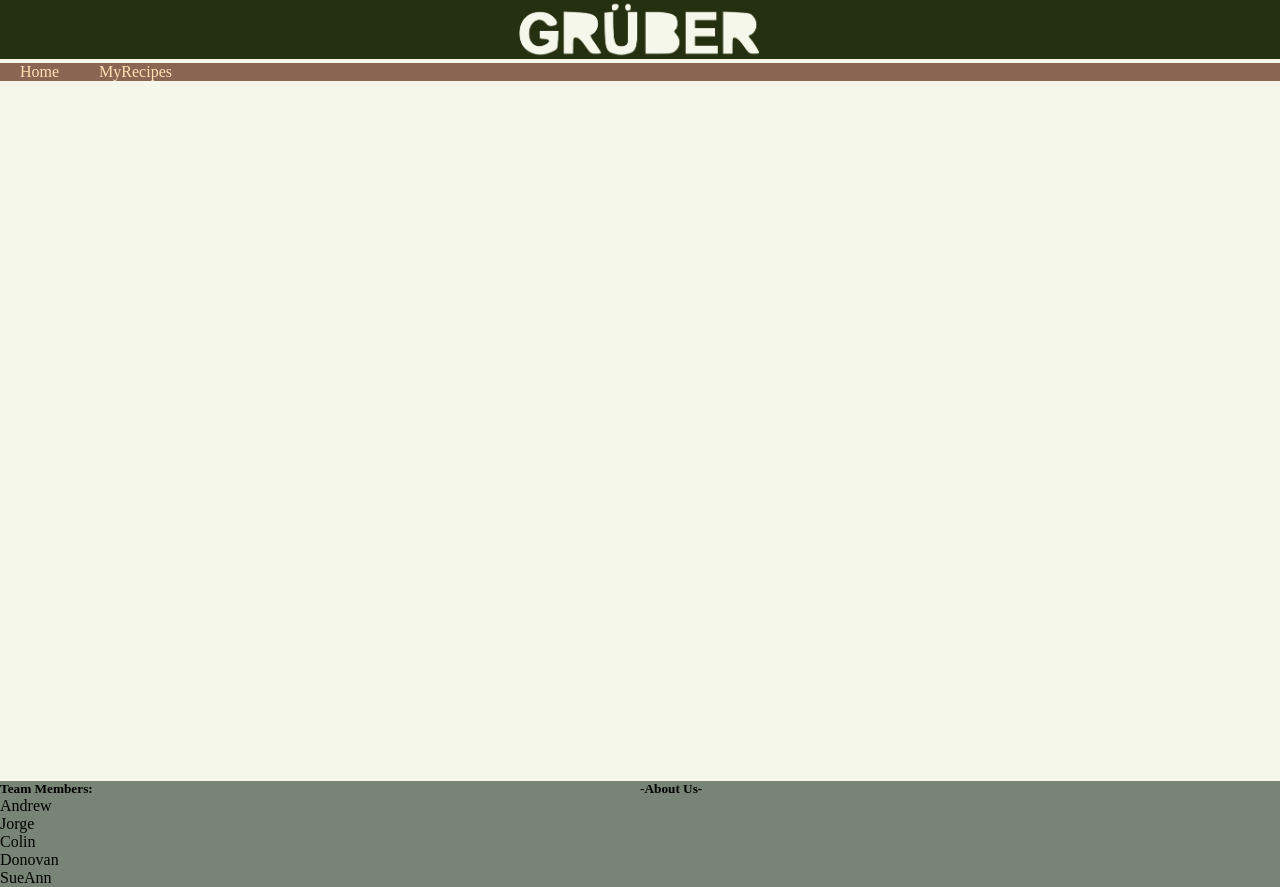
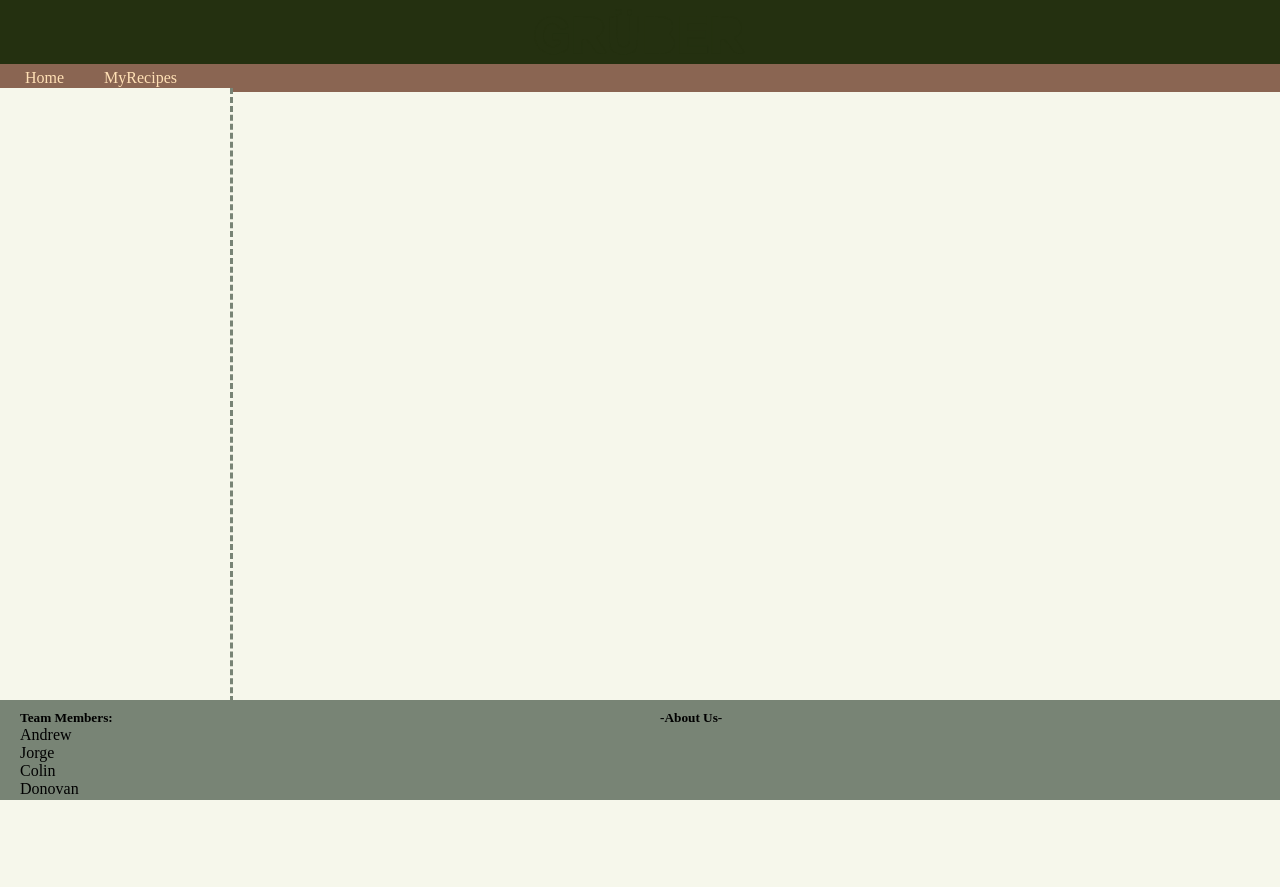
Before and after one commit to thirdslipper/CS480, a Flask app: template CS480-PythonWithJS/templates/profile.html in a window 1280 px wide. After the commit the page ends 800 px from the top, so only its background shows below. Run offline with Flask 2, Linux system fonts and the light colour scheme; the template is opened without the code that fills it, so the values that code supplies are empty; some libraries are stand-ins or nearby versions.

Commit message:
Reformatting Work
Recreated header with title for later additions of profile buttons and functionality.
Implemented 'aside' for static content.
Statically locked header, navbar, aside, and footer.
Various changes to formatting approach to begin optimization for various screen sizes.

```diff
--- a/CS480-PythonWithJS/static/css/styles.css
+++ b/CS480-PythonWithJS/static/css/styles.css
@@ -1,19 +1,38 @@
+/* COLORS             */
+/* Off-White  #F6F7EB */
+/* Pale Green #788475 */
+/* Green      #243010 */
+/* Tan        #FFE0B5 */
+/* Brown      #8A6552 */
+
+/* PAGE SETUP */
 * body {
   margin: 0px;
   background: #F6F7EB;
 }
-#filler {
-min-height: 700px;
+header {
+  display: flex;
+  position: fixed;
+  top: 0px;
+  height: 8%;
+  width: 100%;
+  align-items: center;
+  justify-content: center;
+  background: #243010;
+}
+header img {
+  height: 80%;
+  width: auto;
 }
 
-header {
-  margin: 0px;
-}
-
+/* NAVBAR */
 .menus {
   overflow: hidden;
+  position: fixed;
+  top: 8%;
+  width: 100%;
   margin: 0px;
-  padding: 0px;
+  padding: 5px;
   background-color: #8A6552;
 }
 .menus a {
@@ -25,13 +44,44 @@ header {
   color: #FFE0B5;
   text-decoration: none;
 }
+#recipe_search {
+  float: right;
+  margin-right: 2%;
+}
 
-/* FOOTER ATTRIBUTES */
+/* ASIDE */
+.aside {
+  float: left;
+  position: fixed;
+  display: flex;
+  flex-direction: column;
+  background: #F6F7EB;
+  border-right-style: dashed;
+  border-right-width: medium;
+  border-right-color: #788475;
+  width: 18%;
+  top: 11%;
+  bottom: 10%;
+}
+.aside p {
+  margin: 10%;
+}
+
+/* CONTENT */
+#content {
+  max-width: 80%;
+  margin-left: 19%;
+  margin-top: 8%;
+  margin-bottom: 8%;
+}
+
+/* FOOTER */
 footer {
-  position: absolute;
-  bottom: auto;
+  position: fixed;
+  bottom: 0px;
   width: 100%;
-  padding: 10 20;
+  max-height: 10%;
+  padding: 10px 20px;
   background: #788475;
 }
 footer h5 {
--- a/CS480-PythonWithJS/templates/profile.html
+++ b/CS480-PythonWithJS/templates/profile.html
@@ -15,14 +15,20 @@
   <header>
     <img src="../static/images/gruber_header.png" alt="Gruber Logo" width="100%"/>
   </header>
+
   <!-- NAV BAR -->
   <div class="menus">
     <a href="index.html">Home</a>
     <a onclick="displayFunction()">MyRecipes</a>
-    <!-- <a>View Profile</a> -->
   </div>
 
-<div id="filler"></div>
+  <!-- ASIDE -->
+  <div class="aside">
+
+  </div>
+
+  <!-- BODY -->
+  <div id="filler"></div>
 
   <!-- FOOTER -->
   <footer>
```
Also changed, not shown: CS480-PythonWithJS/templates/index.html (+14 -5 lines), CS480-PythonWithJS/static/images/gruber_name.png (added), CS480-PythonWithJS/templates/Inks.svg.
